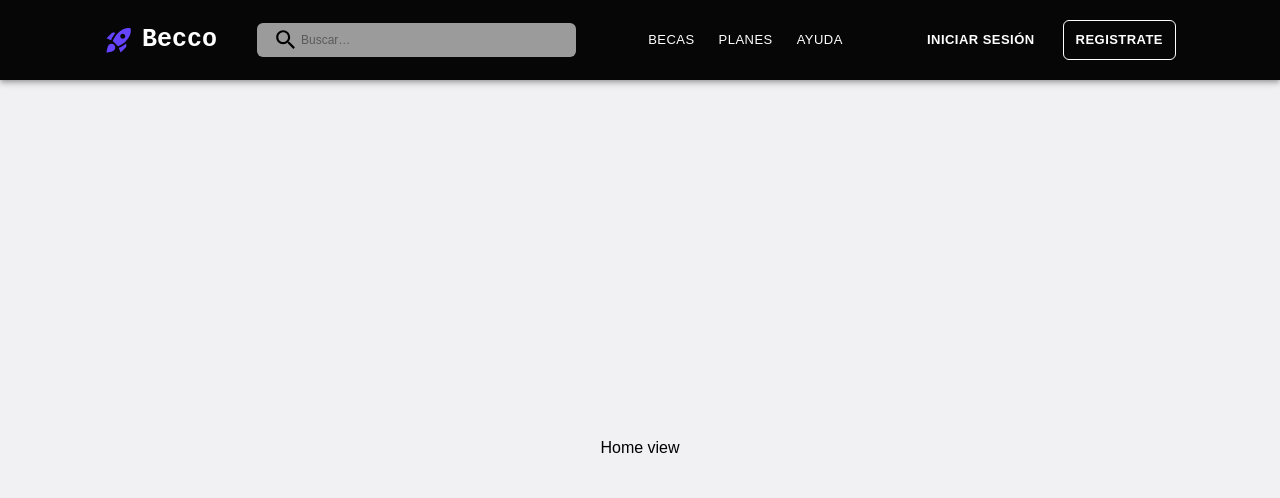
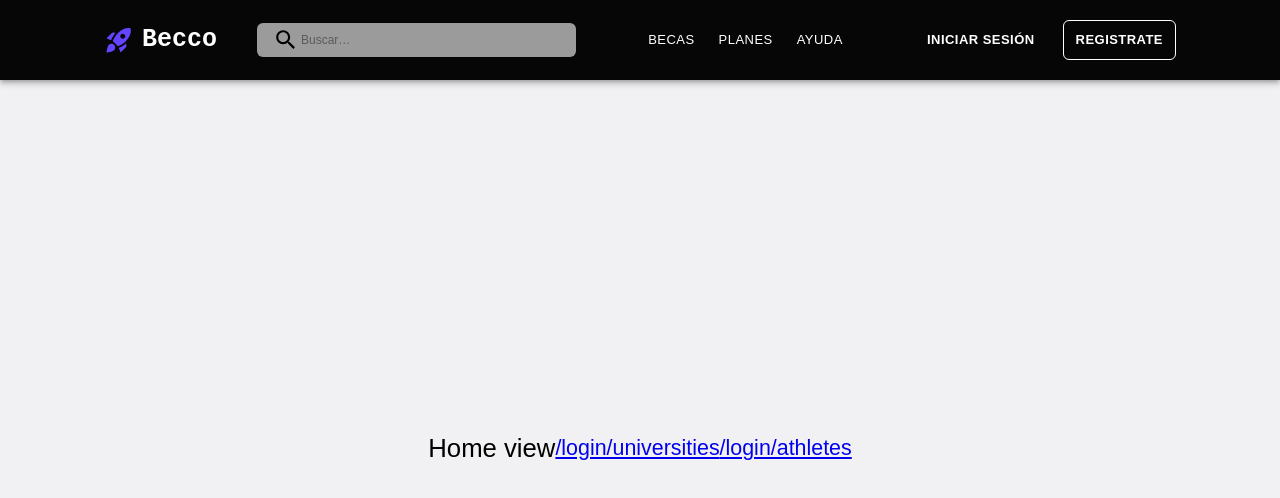
Before and after one commit to No-Country/c8-48-t-typescript-react, a React (Vite) app in the folder client/: page / in a window 1280 px wide. Shown: the top 498 px of the page. Built offline with nearby package versions, Linux system fonts and the light colour scheme.

Commit message:
Adding links to home

```diff
--- a/client/src/views/Home/index.tsx
+++ b/client/src/views/Home/index.tsx
@@ -1,3 +1,18 @@
-const Home = () => <div>Home view</div>;
+import { Typography } from '@mui/material';
+import { Link } from 'react-router-dom';
+
+const Home = () => {
+  const links = ['/login/universities', '/login/athletes'];
+  return (
+    <>
+      <Typography variant="h5">Home view</Typography>
+      {links.map((value) => (
+        <Link to={value}>
+          <Typography variant="h6">{value}</Typography>
+        </Link>
+      ))}
+    </>
+  );
+};
 
 export default Home;
```
